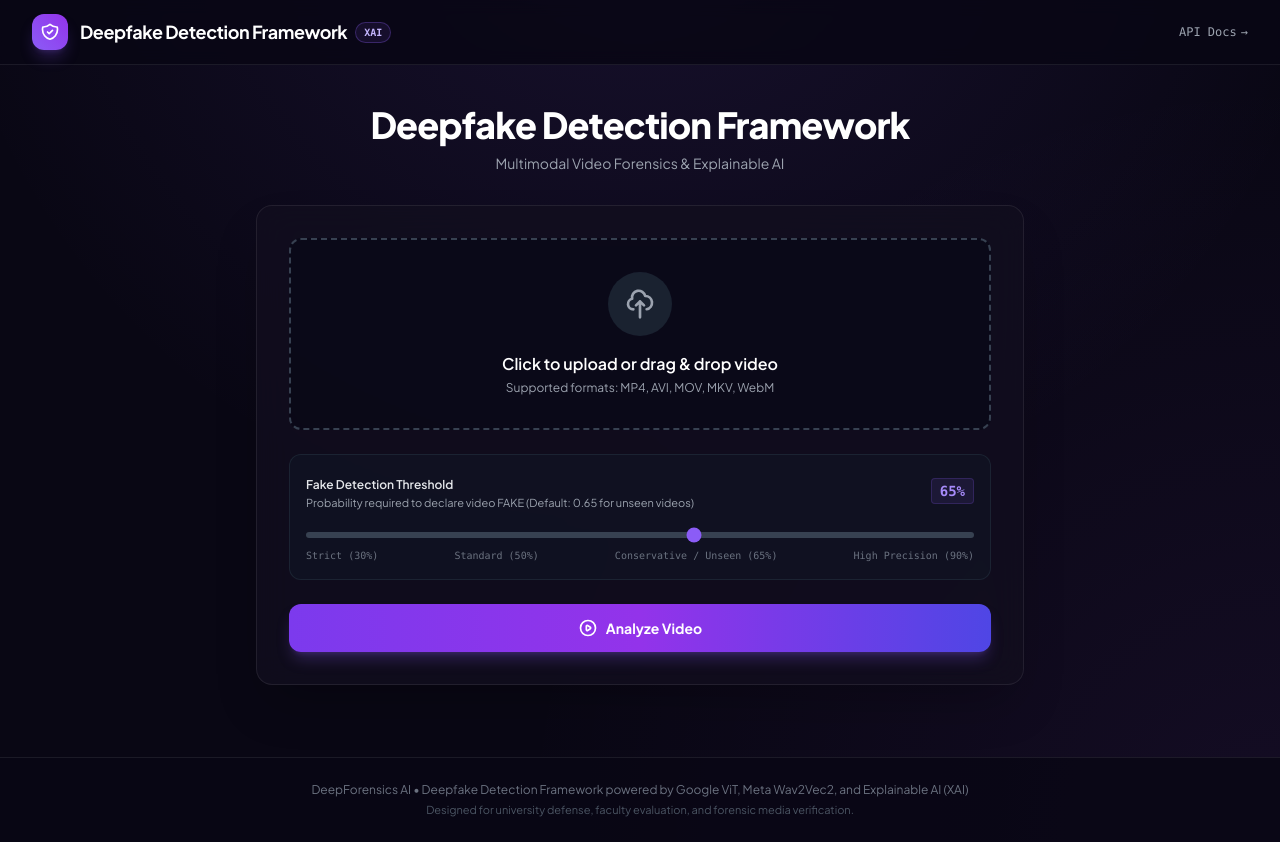
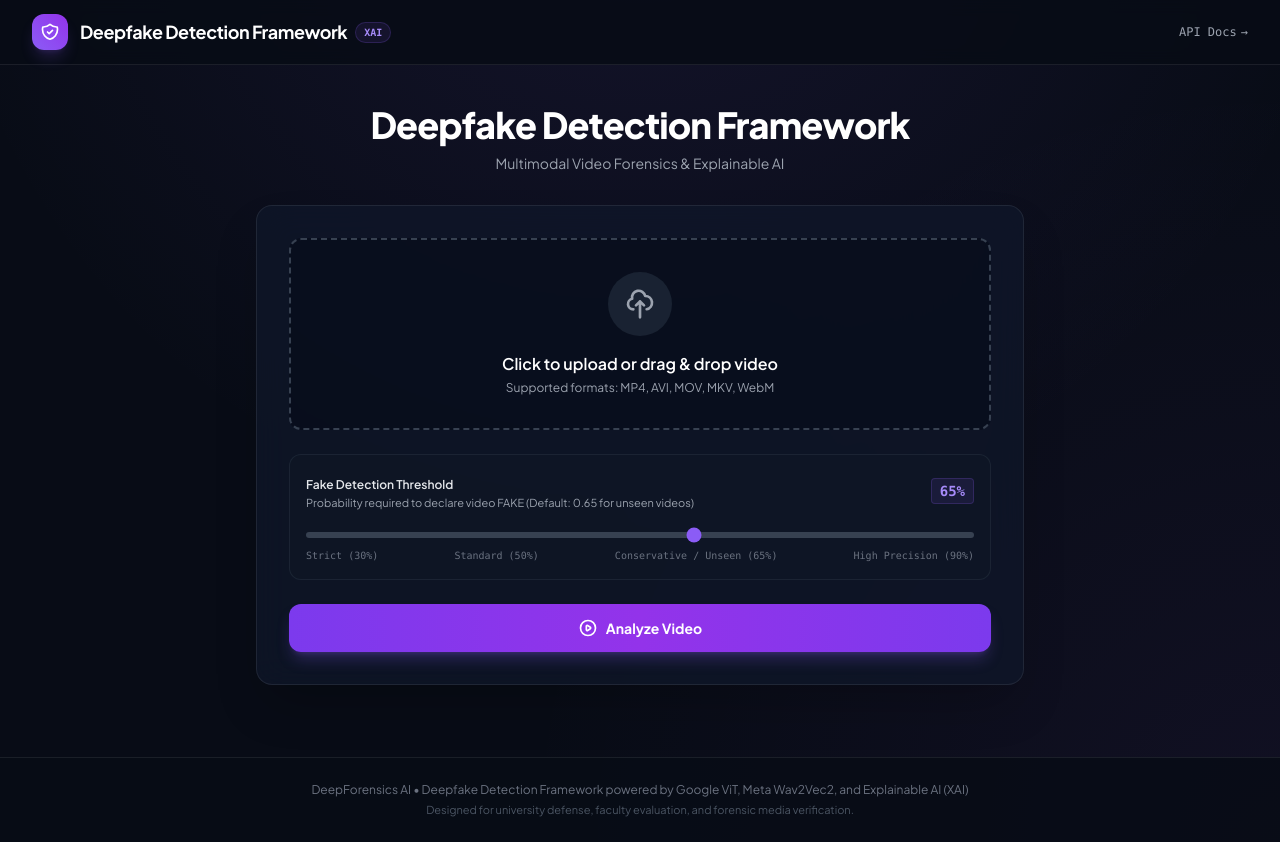
Before and after one commit to jayeshkondi-oss/deepfake-detection-framework, a FastAPI app: page / in a window 1280 px wide. Run offline with FastAPI, Linux system fonts and the light colour scheme; parts of the project's set-up code (start-up, migrations or seed data) failed here and were passed over; some libraries are stand-ins or nearby versions.

Commit message:
style: switch accent color scheme from blue to electric violet and purple

```diff
--- a/src/deepfake/explainability/visualize.py
+++ b/src/deepfake/explainability/visualize.py
@@ -127,7 +127,7 @@ def save_temporal_timeline_plot(
 
     fig, ax = plt.subplots(figsize=(8, 3))
     ax.bar(times, probs, width=bar_width, color=colors)
-    ax.axhline(threshold, color="#38bdf8", linestyle="--", linewidth=1.5, label=f"Threshold ({int(threshold*100)}%)")
+    ax.axhline(threshold, color="#a855f7", linestyle="--", linewidth=1.5, label=f"Threshold ({int(threshold*100)}%)")
     ax.set_xlabel(
         "Time (seconds)" if times_seconds is not None else "Frame index"
     )
--- a/src/deepfake/web/templates/index.html
+++ b/src/deepfake/web/templates/index.html
@@ -8,11 +8,11 @@
     <link href="https://fonts.googleapis.com/css2?family=Plus+Jakarta+Sans:wght@400;500;600;700;800&family=JetBrains+Mono:wght@400;500;600&display=swap" rel="stylesheet">
     <style>
         :root {
-            --bg-page: #090714;
-            --bg-mesh: radial-gradient(circle at 50% -20%, rgba(139, 92, 246, 0.12) 0%, transparent 60%), radial-gradient(circle at 100% 100%, rgba(168, 85, 247, 0.07) 0%, transparent 50%);
-            --bg-panel: rgba(18, 14, 30, 0.80);
+            --bg-page: #080c16;
+            --bg-mesh: radial-gradient(circle at 50% -20%, rgba(139, 92, 246, 0.10) 0%, transparent 60%), radial-gradient(circle at 100% 100%, rgba(168, 85, 247, 0.06) 0%, transparent 50%);
+            --bg-panel: rgba(15, 23, 42, 0.75);
             --border-main: rgba(255, 255, 255, 0.08);
-            --header-bg: rgba(9, 7, 20, 0.85);
+            --header-bg: rgba(8, 12, 22, 0.85);
             --glow-real: 0 0 30px -5px rgba(16, 185, 129, 0.25);
             --glow-fake: 0 0 30px -5px rgba(239, 68, 68, 0.25);
         }
@@ -35,7 +35,7 @@
             backdrop-filter: blur(16px);
             -webkit-backdrop-filter: blur(16px);
             border: 1px solid var(--border-main) !important;
-            box-shadow: 0 10px 30px -5px rgba(0, 0, 0, 0.40);
+            box-shadow: 0 10px 30px -5px rgba(0, 0, 0, 0.35);
         }
 
         .glow-real { box-shadow: var(--glow-real); border-color: rgba(16, 185, 129, 0.5) !important; }
@@ -46,12 +46,12 @@
     <header class="border-b border-gray-800/80 bg-gray-950/60 backdrop-blur sticky top-0 z-50">
         <div class="max-w-7xl mx-auto px-4 sm:px-6 lg:px-8 h-16 flex items-center justify-between">
             <div class="flex items-center space-x-3">
-                <div class="w-9 h-9 rounded-xl bg-gradient-to-tr from-violet-500 to-purple-600 flex items-center justify-center shadow-lg shadow-violet-500/25">
+                <div class="w-9 h-9 rounded-xl bg-gradient-to-tr from-violet-500 to-purple-600 flex items-center justify-center shadow-lg shadow-violet-500/20">
                     <svg class="w-5 h-5 text-white" fill="none" stroke="currentColor" viewBox="0 0 24 24"><path stroke-linecap="round" stroke-linejoin="round" stroke-width="2" d="M9 12l2 2 4-4m5.618-4.016A11.955 11.955 0 0112 2.944a11.955 11.955 0 01-8.618 3.04A12.02 12.02 0 003 9c0 5.591 3.824 10.29 9 11.622 5.176-1.332 9-6.03 9-11.622 0-1.042-.133-2.052-.382-3.016z" /></svg>
                 </div>
                 <div class="flex items-center space-x-2">
                     <span class="text-base sm:text-lg font-bold tracking-tight text-white">Deepfake Detection Framework</span>
-                    <span class="text-[10px] px-2 py-0.5 rounded-full bg-violet-500/10 text-violet-300 border border-violet-500/30 font-mono font-semibold">XAI</span>
+                    <span class="text-[10px] px-2 py-0.5 rounded-full bg-violet-500/10 text-violet-400 border border-violet-500/20 font-mono font-semibold">XAI</span>
                 </div>
             </div>
             <div class="flex items-center space-x-4">
@@ -111,7 +111,7 @@
                             <span>High Precision (90%)</span>
                         </div>
                     </div>
-                    <button type="submit" id="analyzeBtn" class="w-full py-3.5 px-6 rounded-xl font-bold text-sm text-white bg-gradient-to-r from-violet-600 via-purple-600 to-indigo-600 hover:from-violet-500 hover:to-purple-500 shadow-lg shadow-violet-500/25 transition duration-200 flex items-center justify-center space-x-2 disabled:opacity-50 disabled:cursor-not-allowed">
+                    <button type="submit" id="analyzeBtn" class="w-full py-3.5 px-6 rounded-xl font-bold text-sm text-white bg-gradient-to-r from-violet-600 via-purple-600 to-violet-600 hover:from-violet-500 hover:to-purple-500 shadow-lg shadow-violet-500/25 transition duration-200 flex items-center justify-center space-x-2 disabled:opacity-50 disabled:cursor-not-allowed">
                         <svg class="w-5 h-5" fill="none" stroke="currentColor" viewBox="0 0 24 24"><path stroke-linecap="round" stroke-linejoin="round" stroke-width="2" d="M14.752 11.168l-3.197-2.132A1 1 0 0010 9.87v4.263a1 1 0 001.555.832l3.197-2.132a1 1 0 000-1.664z" /><path stroke-linecap="round" stroke-linejoin="round" stroke-width="2" d="M21 12a9 9 0 11-18 0 9 9 0 0118 0z" /></svg>
                         <span>Analyze Video</span>
                     </button>
@@ -176,9 +176,9 @@
                             </span>
                             <p class="text-[11px] text-gray-400">Drag to test how this video is categorized at different decision sensitivity levels.</p>
                         </div>
-                        <span id="liveThresholdDisplay" class="text-xs font-mono font-bold text-violet-300 bg-violet-500/10 px-2.5 py-1 rounded border border-violet-500/30">Threshold: 65%</span>
+                        <span id="liveThresholdDisplay" class="text-xs font-mono font-bold text-purple-400 bg-purple-500/10 px-2.5 py-1 rounded border border-purple-500/30">Threshold: 65%</span>
                     </div>
-                    <input type="range" id="liveThresholdSlider" min="0.05" max="0.95" step="0.05" value="0.65" class="w-full h-2 bg-gray-700 rounded-lg appearance-none cursor-pointer accent-violet-500">
+                    <input type="range" id="liveThresholdSlider" min="0.05" max="0.95" step="0.05" value="0.65" class="w-full h-2 bg-gray-700 rounded-lg appearance-none cursor-pointer accent-purple-500">
                     <div class="flex justify-between text-[10px] text-gray-500 font-mono mt-1">
                         <span>Strict (5%)</span>
                         <span>Strict (30%)</span>
@@ -269,7 +269,7 @@
                             </h4>
                             <p class="text-xs text-gray-400 mt-0.5">Quantifies attention distributed across facial regions (balanced distribution indicates genuine video).</p>
                         </div>
-                        <span id="primaryZoneTag" class="mt-2 sm:mt-0 text-xs font-mono font-semibold text-violet-300 bg-violet-500/10 px-3 py-1 rounded-full border border-violet-500/30">Primary Focus: Balanced Landmarks</span>
+                        <span id="primaryZoneTag" class="mt-2 sm:mt-0 text-xs font-mono font-semibold text-violet-400 bg-violet-500/10 px-3 py-1 rounded-full border border-violet-500/20">Primary Focus: Balanced Landmarks</span>
                     </div>
 
                     <div class="grid grid-cols-1 sm:grid-cols-2 lg:grid-cols-4 gap-4">
@@ -302,7 +302,7 @@
                                 <span class="text-gray-300 font-semibold">Cheeks & Nose</span>
                                 <span id="salMidfacePct" class="font-mono text-violet-400 font-bold">29.2%</span>
                             </div>
-                            <div class="w-full bg-gray-800 rounded-full h-2 mb-2 overflow-hidden"><div id="barMidface" class="bg-indigo-500 h-2 rounded-full" style="width: 29%"></div></div>
+                            <div class="w-full bg-gray-800 rounded-full h-2 mb-2 overflow-hidden"><div id="barMidface" class="bg-emerald-500 h-2 rounded-full" style="width: 29%"></div></div>
                             <p class="text-[11px] text-gray-500">Natural skin pores and lighting reflectance</p>
                         </div>
                     </div>
```
